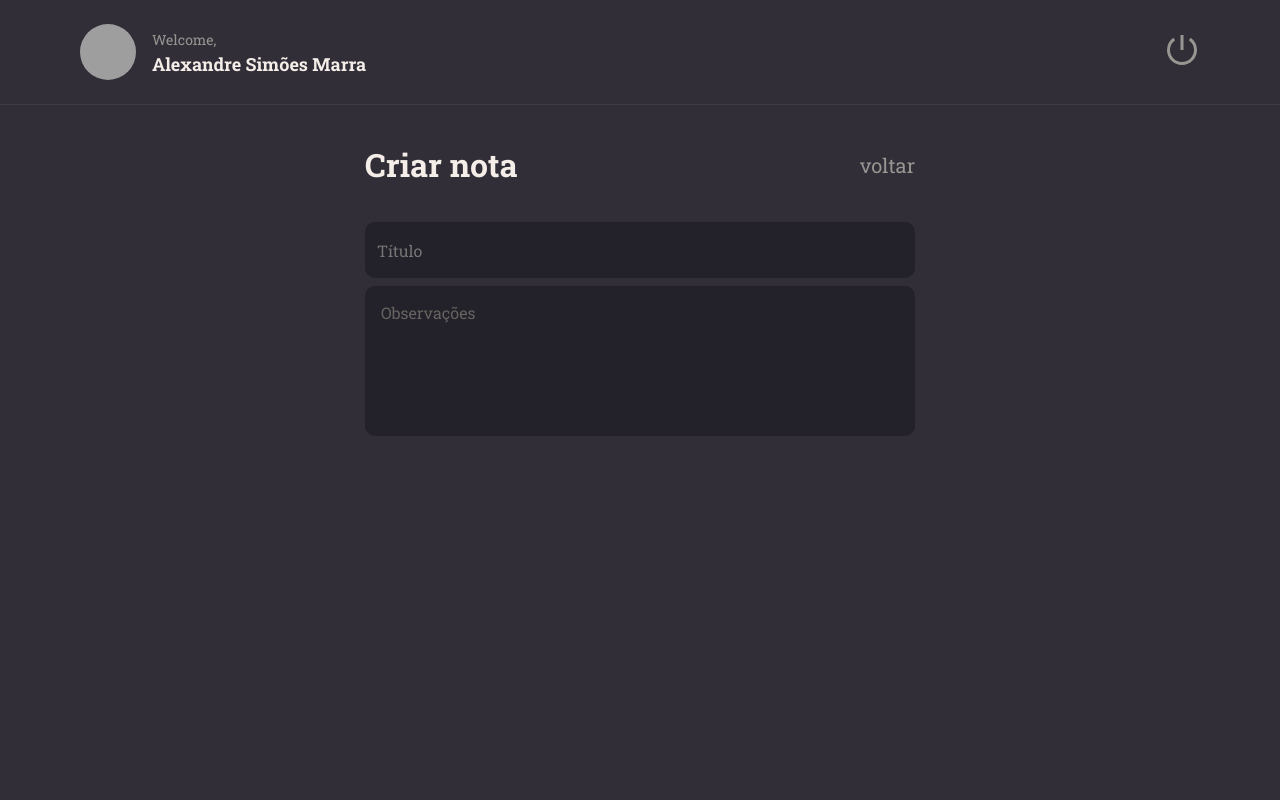
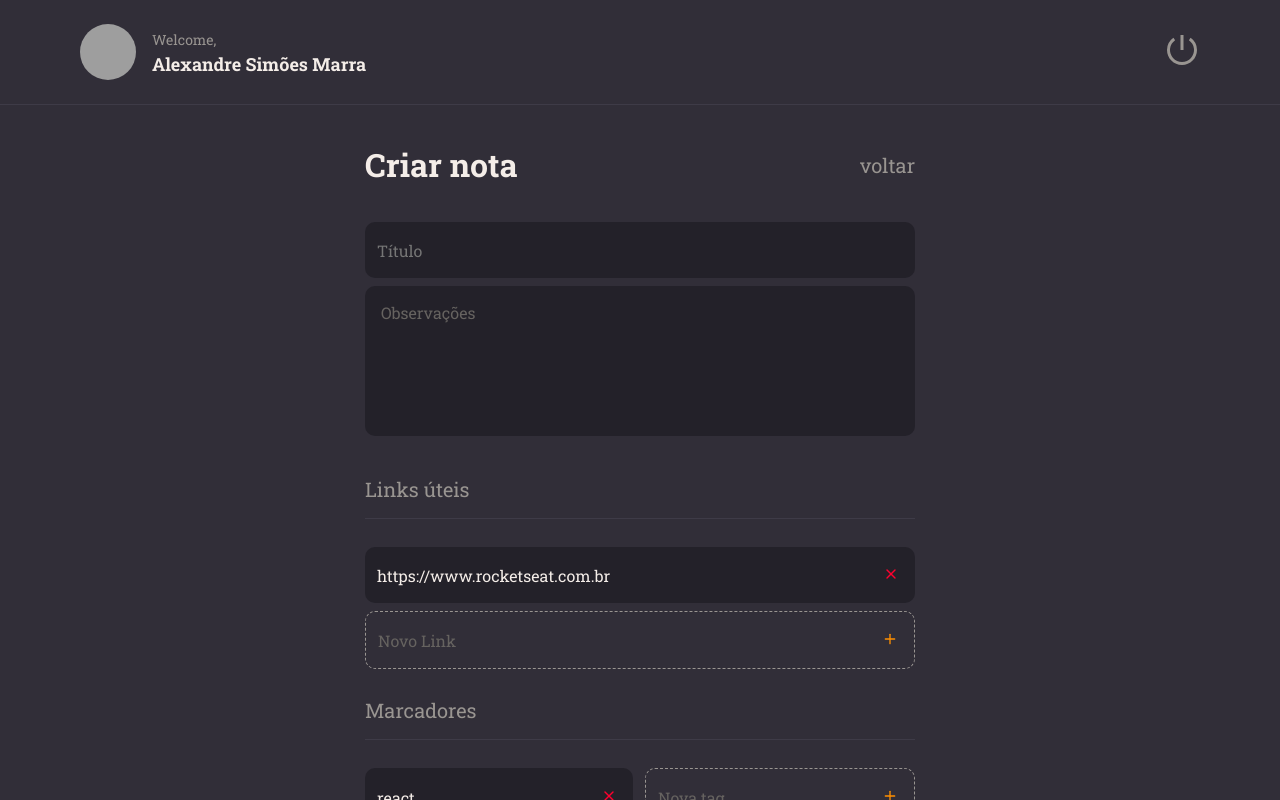
Before and after one commit to alexsmarra/rocketnotes, a React (Vite) app: page / in a window 1280 px wide. Built offline with nearby package versions, Linux system fonts and the light colour scheme; grey boxes are pictures that could not be loaded.

Commit message:
New page and another components

```diff
--- /dev/null
+++ b/src/components/NoteItem/index.jsx
@@ -0,0 +1,24 @@
+import { FiPlus, FiX } from 'react-icons/fi'
+
+import { Container } from './styles'
+
+export function NoteItem({ isNew, value, onClick, ...rest }) {
+   return (
+     <Container isNew={isNew}>
+      <input
+         type="text"
+         value={value}
+         readOnly={!isNew}
+         {...rest}
+      />
+
+      <button
+         type="button"
+         onClick={onClick}
+         className={isNew ? 'button-add' : 'button-delete'}
+      >
+         {isNew ? <FiPlus /> : <FiX />}
+      </button>
+     </Container>
+   )
+}
--- /dev/null
+++ b/src/components/NoteItem/styles.js
@@ -0,0 +1,45 @@
+import styled from 'styled-components'
+
+export const Container = styled.div`
+   display: flex;
+   align-items: center;
+
+   /* Applying conditions to colors, border, etc */
+   background-color: ${({ theme, isNew}) => isNew ? "transparent" : theme.COLORS.BACKGROUND_900};
+   color: ${({ theme }) => theme.COLORS.GRAY_300};
+
+   border: ${({ theme, isNew }) => isNew ? `1px dashed ${theme.COLORS.GRAY_100}` : "none"};
+
+   margin-bottom: 8px;
+   border-radius: 10px;
+   padding-right: 16px;
+
+   > button {
+      border: none;
+      background: none;
+   }
+
+   .button-delete {
+      color: ${({ theme }) => theme.COLORS.RED};
+   }
+
+   .button-add {
+      color: ${({ theme }) => theme.COLORS.ORANGE};
+   }
+
+   > input {
+      height: 56px;
+      width: 100%;
+
+      padding: 12px;
+
+      color: ${({ theme }) => theme.COLORS.WHITE};
+      background: transparent;
+
+      border: none;
+
+      &::placeholder {
+         color: ${({ theme }) => theme.COLORS.GRAY_300};
+      }
+   }
+`
--- a/src/pages/New/index.jsx
+++ b/src/pages/New/index.jsx
@@ -1,6 +1,9 @@
 import { Header } from '../../components/Header'
 import { Input } from '../../components/Input'
 import { Textarea } from '../../components/Textarea'
+import { NoteItem } from '../../components/NoteItem'
+import { Section } from '../../components/Section'
+import { Button } from '../../components/Button'
 import { Container, Form } from './styles'
 
 export function New() {
@@ -18,6 +21,20 @@
             <Input placeholder="Título"/>
 
             <Textarea placeholder="Observações"/>
+
+            <Section title="Links úteis">
+               <NoteItem value="https://www.rocketseat.com.br" />
+               <NoteItem isNew placeholder="Novo Link"/>
+            </Section>
+
+            <Section title="Marcadores">
+               <div className="tags">
+                  <NoteItem value="react" />
+                  <NoteItem isNew placeholder="Nova tag"/>
+               </div>
+            </Section>
+
+            <Button title="Salvar"/>
          </Form>
         </main>
       </Container>
--- a/src/pages/New/styles.js
+++ b/src/pages/New/styles.js
@@ -2,13 +2,24 @@
 
 export const Container = styled.div`
    width: 100%;
-   height: 100%;
+   height: 100vh;
 
    display: grid;
    grid-template-rows: 105px auto;
    grid-template-areas:
       "header"
       "content";
+
+   > main {
+      grid-area: content;
+      overflow-y: auto;
+   }
+
+   .tags {
+      display: flex;
+      justify-content: space-between;
+      flex-wrap: wrap;
+   }
 `
 
 export const Form = styled.form`
```
